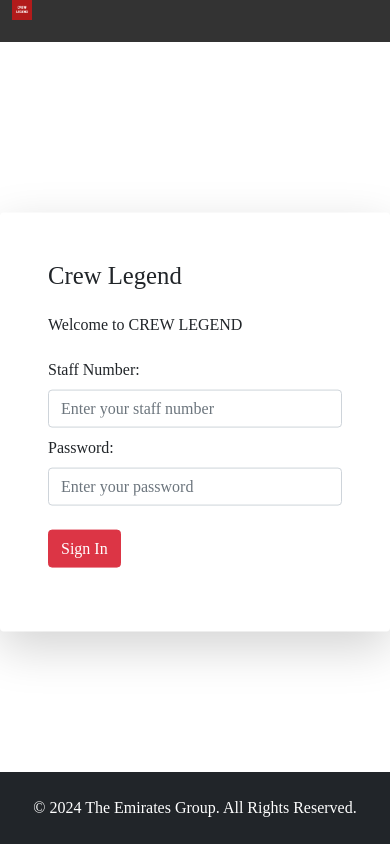
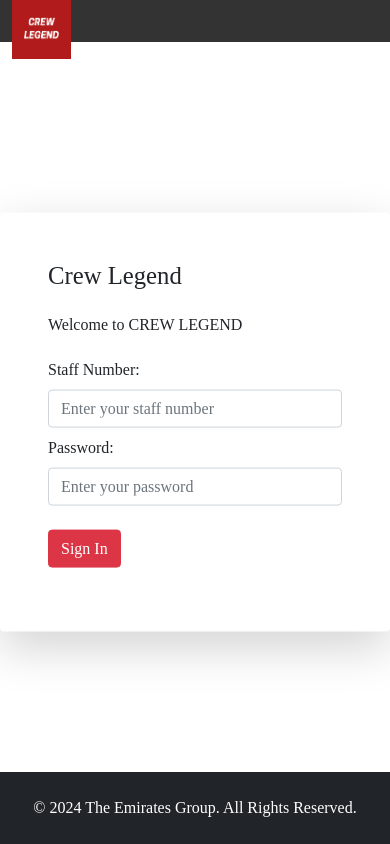
Before and after one commit to Doniamagdy/Crew-Legend, a plain HTML site: page index.html in a window 390 px wide. Drawn offline with nearby package versions, Linux system fonts and the light colour scheme; a web font is replaced by a local one.

Commit message:
Update style.css

```diff
--- a/style.css
+++ b/style.css
@@ -293,5 +293,8 @@
 .cardLogIn{
     width:100% !important;
 }
+     nav img{
+        width:15%;
 
+    }
 }
```
